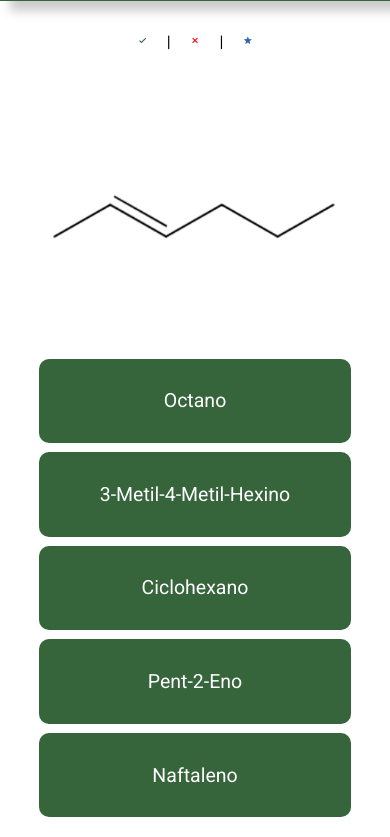
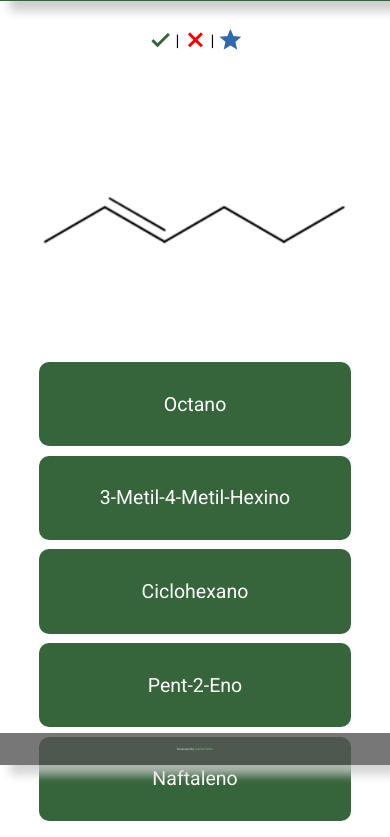
Before and after one commit to gspetillo/chemquiz, a plain HTML site: page src/quiz/index.html in a window 390 px wide. Shown: the part 79-916 px from the top of the page. Drawn offline with Linux system fonts and the light colour scheme.

Commit message:
refactor: improve layout and add footer

```diff
--- a/src/quiz/index.html
+++ b/src/quiz/index.html
@@ -22,27 +22,46 @@
         </a>
       </div>
       <div id="score">
-        <p id="correct"><span class="material-icons">
-            check
-            </span> </p>|
-        <p id="wrong"><span class="material-icons">
-            clear
-            </span> </p>|
-        <p id="rate"><span class="material-icons">
-            star
-            </span> </p>
+        <p id="correct"><span class="material-icons"> check </span></p>
+        |
+        <p id="wrong"><span class="material-icons"> clear </span></p>
+        |
+        <p id="rate"><span class="material-icons"> star </span></p>
       </div>
       <div id="quiz">
         <div id="image">
-            <img id="questionImage" src="https://greenvolt.com.br/wp-content/uploads/2018/05/ef3-placeholder-image.jpg" style="object-fit: cover;" alt="" />
+          <img
+            id="questionImage"
+            src="https://greenvolt.com.br/wp-content/uploads/2018/05/ef3-placeholder-image.jpg"
+            style="object-fit: cover"
+            alt=""
+          />
         </div>
         <div id="options">
-            <button class="option" onclick="checkQuestionAswer(0)">Opção 1</button>
-            <button class="option" onclick="checkQuestionAswer(1)">Opção 2</button>
-            <button class="option" onclick="checkQuestionAswer(2)">Opção 3</button>
-            <button class="option" onclick="checkQuestionAswer(3)">Opção 4</button>
-            <button class="option" onclick="checkQuestionAswer(4)">Opção 5</button>
+          <button class="option" onclick="checkQuestionAswer(0)">
+            Opção 1
+          </button>
+          <button class="option" onclick="checkQuestionAswer(1)">
+            Opção 2
+          </button>
+          <button class="option" onclick="checkQuestionAswer(2)">
+            Opção 3
+          </button>
+          <button class="option" onclick="checkQuestionAswer(3)">
+            Opção 4
+          </button>
+          <button class="option" onclick="checkQuestionAswer(4)">
+            Opção 5
+          </button>
         </div>
+      </div>
+      <div id="footer">
+        <p>
+          Developed by
+          <a href="https://www.linkedin.com/in/gabrielpetillo">
+            Gabriel Petillo
+          </a>
+        </p>
       </div>
     </div>
     <script src="./script.js"></script>
--- a/src/quiz/style.css
+++ b/src/quiz/style.css
@@ -9,7 +9,7 @@
 
 a {
   text-decoration: none;
-  color: #fff;
+  color: #70e67d;
 }
 
 a:hover {
@@ -21,7 +21,8 @@ a:hover {
   flex-direction: column;
 }
 
-#header {
+#header,
+#footer {
   width: 100%;
   height: 5rem;
   background-color: #36643b;
@@ -53,15 +54,16 @@ a:hover {
   display: flex;
   justify-content: center;
   align-items: center;
-  margin: 0.5rem auto;
+  margin: 2vw auto 0;
   height: 4rem;
   display: flex;
 }
 
-#score p, #score p span {
+#score p,
+#score p span {
   display: flex;
   align-items: center;
-  margin: 50px 10px;
+  margin: 20vw 0.5vw;
   font-size: 2.25vw;
   font-weight: 400;
   font-weight: 600;
@@ -87,7 +89,7 @@ a:hover {
   display: flex;
   justify-content: center;
   align-items: center;
-  margin: 0 6vw;
+  margin: 3vw;
   flex-wrap: wrap;
 }
 
@@ -134,6 +136,15 @@ a:hover {
   opacity: 0.85;
 }
 
+#footer {
+  position: fixed;
+  bottom: 0;
+  height: 2rem;
+  font-size: 0.75vw;
+  background-color: #555;
+  opacity: 0.8;
+}
+
 @media screen and (max-width: 1000px) {
   #quiz {
     display: flex;
@@ -146,6 +157,11 @@ a:hover {
     height: 70vw;
   }
 
+  #score p,
+  #score p span {
+    font-size: 6vw;
+  }
+
   #options {
     width: 90vw;
     height: 120vw;
@@ -156,3 +172,10 @@ a:hover {
     font-size: 5vw;
   }
 }
+
+@media screen and (max-width: 600px) {
+  #footer {
+    position: fixed;
+    bottom: 0;
+  }
+}
```
